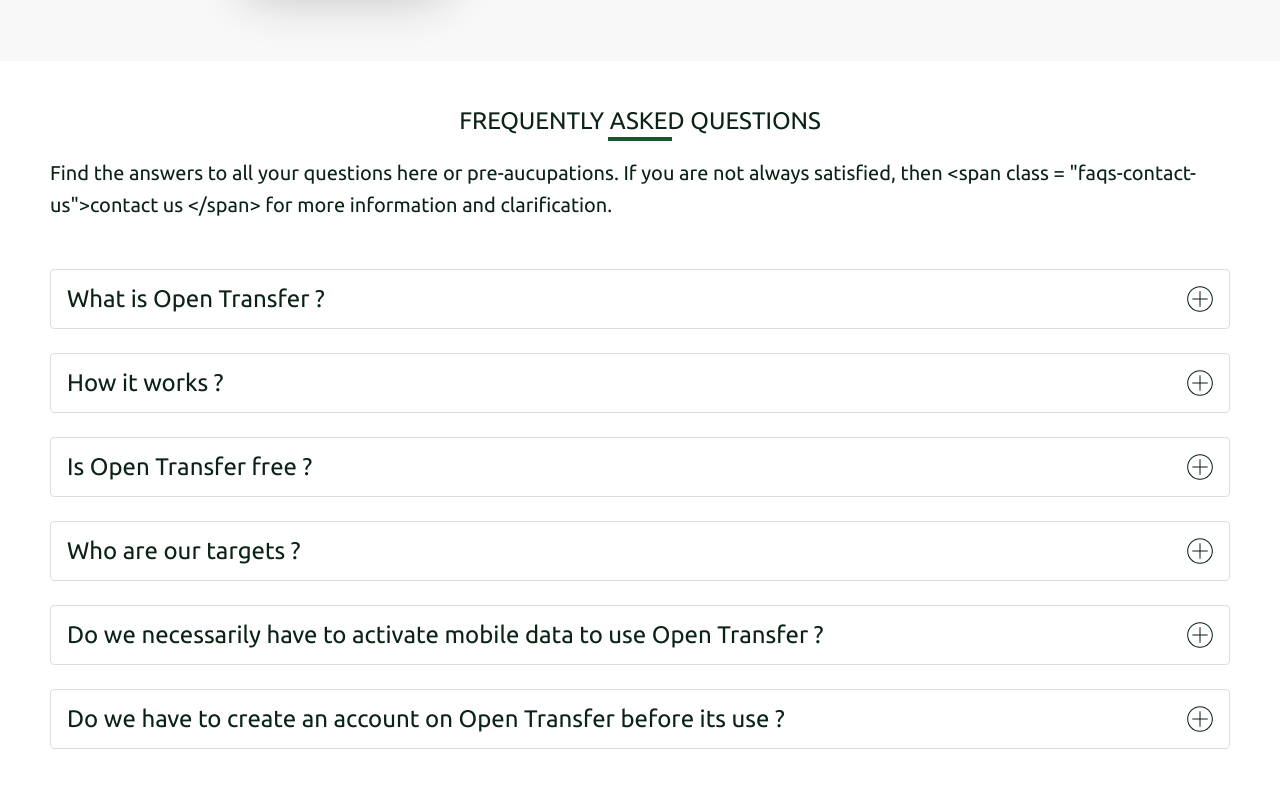
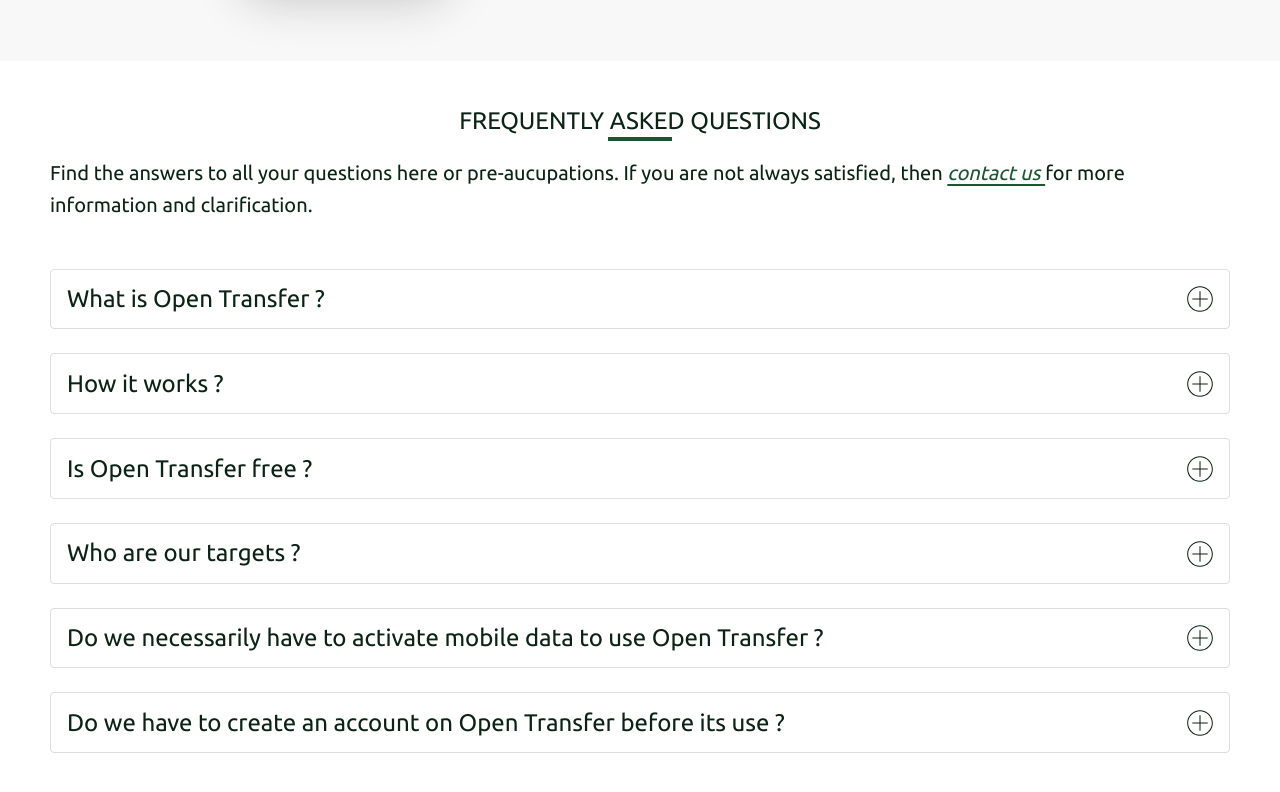
Before and after one commit to cacybernetic/opentransfer, a React (Vite) app: page / in a window 1280 px wide. Shown: the part 1285-2077 px from the top of the page. Built offline with nearby package versions, Linux system fonts and the light colour scheme.

Commit message:
Corrections done !

```diff
--- a/src/common/i18n/english.js
+++ b/src/common/i18n/english.js
@@ -4,7 +4,7 @@
 * @author Obrymec - obrymecsprinces@gmail.com
 * @supported DESKTOP & MOBILE
 * @created 2024-03-04
-* @updated 2024-03-08
+* @updated 2024-03-09
 * @file english.js
 * @type {English}
 * @version 0.0.2
@@ -285,7 +285,9 @@
       </span> for more information and clarification.
     `,
     tr70: "Back",
-    tr71: "Visit at the same time"
+    tr71: "Visit at the same time",
+    tr72: "Unfold",
+    tr73: "Bend"
   }
 };
 
--- a/src/common/i18n/french.js
+++ b/src/common/i18n/french.js
@@ -4,7 +4,7 @@
 * @author Obrymec - obrymecsprinces@gmail.com
 * @supported DESKTOP & MOBILE
 * @created 2024-03-04
-* @updated 2024-03-08
+* @updated 2024-03-09
 * @file french.js
 * @version 0.0.2
 * @type {French}
@@ -302,8 +302,8 @@
     tr68: `
       Trouvez ici les réponses à toutes vos questions ou
       préaucupations. Si vous n'êtes pas toujours satisfait(e),
-      alors contactez-nous pour plus de renseignement et
-      d'éclaircissement.
+      alors <span class = "faqs-contact-us">contactez-nous
+      </span> pour plus de renseignement et d'éclaircissement.
     `,
     tr69: `
       Attention, nous vous informons que la version (0.3.4)
@@ -315,7 +315,9 @@
       disponible sur Google Play.
     `,
     tr70: "Retour",
-    tr71: "Visitez qu'en même"
+    tr71: "Visitez qu'en même",
+    tr72: "Déplier",
+    tr73: "Plier"
   }
 }
 
--- a/src/home/components/faqs/_faqs.scss
+++ b/src/home/components/faqs/_faqs.scss
@@ -4,7 +4,7 @@
 * @fileoverview: Faqs section stylesheets.
 * @supported: DESKTOP & MOBILE
 * @created: 2024-03-08
-* @updated: 2024-03-08
+* @updated: 2024-03-09
 * @file: faqs.scss
 * @version: 0.0.2
 */
@@ -12,15 +12,28 @@
 // Custom dependencies.
 @import "./_variables.scss";
 
+// Content.
+div.faqs-content {
+  margin-top: 48px;
+}
+
 // Question deployed.
 div.faqs-qst-deployed {
   background-color: $faqs-question-bg-color;
   box-shadow: 0 0 4px $faqs-shadow-color;
 }
 
-// Content.
-div.faqs-content {
-  margin-top: 48px;
+// Contact us link.
+span.faqs-contact-us {
+  text-decoration: underline;
+  text-underline-offset: 4px;
+  color: $primary-900;
+  font-style: italic;
+  cursor: pointer;
+  // Hover effect.
+  &:hover {
+    color: $primary-400;
+  }
 }
 
 // Question.
@@ -29,6 +42,10 @@
   color: $faqs-text-color;
   border-radius: 4px;
   width: 100%;
+  // Hover effect.
+  &:hover {
+    box-shadow: 0 0 4px $faqs-shadow-color;
+  }
 }
 
 // Deployed question.
@@ -49,47 +66,10 @@
   }
 }
 
-// Question header.
-div.faqs-qst-header {
-  justify-content: space-between;
-  display: inline-flex;
-  align-items: center;
-  font-size: 24px;
-  padding: 16px;
-  width: 100%;
-  // From 912 to 670.
-  @media #{$faqs-912} {
-    font-size: 20px;
-    padding: 14px;
-  }
-  // From 670 to 592.
-  @media #{$faqs-670} {
-    font-size: 18px;
-    padding: 12px;
-  }
-  // From 592 to 0.
-  @media #{$faqs-592} {
-    font-size: 16px;
-    padding: 10px;
-  }
-  // Right icon.
-  img {
-    cursor: pointer;
-    // From 912 to 0.
-    @media #{$faqs-912} {
-      height: 22px;
-      width: 22px;
-    }
-    // From 670 to 0.
-    @media #{$faqs-670} {
-      height: 18px;
-      width: 18px;
-    }
-  }
-}
-
 // Question content.
 div.faqs-qst-content {
+  border-bottom-right-radius: 4px;
+  border-bottom-left-radius: 4px;
   padding: 0 16px 0 16px;
   line-height: 32px;
   overflow: hidden;
@@ -132,6 +112,55 @@
   }
 }
 
+// Question header.
+div.faqs-qst-header {
+  justify-content: space-between;
+  border-top-right-radius: 4px;
+  border-top-left-radius: 4px;
+  display: inline-flex;
+  align-items: center;
+  column-gap: 12px;
+  cursor: pointer;
+  font-size: 24px;
+  padding: 16px;
+  width: 100%;
+  // From 912 to 670.
+  @media #{$faqs-912} {
+    font-size: 20px;
+    padding: 14px;
+  }
+  // From 670 to 592.
+  @media #{$faqs-670} {
+    font-size: 18px;
+    padding: 12px;
+  }
+  // From 592 to 0.
+  @media #{$faqs-592} {
+    font-size: 16px;
+    padding: 10px;
+  }
+  // Right icon.
+  img {
+    min-height: 26px;
+    min-width: 26px;
+    cursor: pointer;
+    // From 912 to 0.
+    @media #{$faqs-912} {
+      min-height: 22px;
+      min-width: 22px;
+      height: 22px;
+      width: 22px;
+    }
+    // From 670 to 0.
+    @media #{$faqs-670} {
+      min-height: 18px;
+      min-width: 18px;
+      height: 18px;
+      width: 18px;
+    }
+  }
+}
+
 // Faqs.
 section.faqs {
   background-color: $faqs-bg-color;
@@ -149,9 +178,22 @@
   }
   // Big title.
   & > h2 {
+    text-transform: uppercase;
     color: $faqs-text-color;
-    text-transform: uppercase;
+    text-align: center;
     font-size: 24px;
+    // From 912 to 670.
+    @media #{$faqs-912} {
+      font-size: 20px;
+    }
+    // From 670 to 592.
+    @media #{$faqs-670} {
+      font-size: 18px;
+    }
+    // From 592 to 0.
+    @media #{$faqs-592} {
+      font-size: 16px;
+    }
   }
   // Bottom bar.
   & > hr {
--- a/src/home/components/faqs/faqs.jsx
+++ b/src/home/components/faqs/faqs.jsx
@@ -4,9 +4,9 @@
 * @fileoverview The faqs view section.
 * @supported DESKTOP & MOBILE
 *	@created 2024-03-08
-*	@updated 2024-03-08
+*	@updated 2024-03-09
 *	@file faqs.jsx
-*	@version 0.0.1
+*	@version 0.0.3
 */
 
 // React dependencies.
@@ -28,16 +28,27 @@
     `faqs-question${(!isHidden ? " faqs-qst-deployed" : '')}`
   }>
     {/** Header */}
-    <div className = "faqs-qst-header">
+    <div
+      onClick = {() => hide(!isHidden)}
+      className = "faqs-qst-header"
+    >
       {/** Question */}
       <h3>{question}</h3>
-      {/** icon */}
-      <img
-        src = {isHidden ? addIcon : substractIcon}
-        onClick = {() => hide (!isHidden)}
-        height = {26} width = {26}
-        alt = "Right icon."
-      />
+      {/** Icon container */}
+      <span
+        data-tts = "up"
+        aria-label = {
+          (isHidden ? lang.getText("tr72") : lang.getText("tr73"))
+        }
+      >
+        {/** Vector icon */}
+        <img
+          src = {(isHidden ? addIcon : substractIcon)}
+          onClick = {() => hide(!isHidden)}
+          height = {26} width = {26}
+          alt = "Right icon."
+        />
+      </span>
     </div>
     {/** Content*/}
     <div className = {
@@ -134,7 +145,9 @@
     {/** Bottom bar */}
     <hr/>
     {/** Short description */}
-    <span>{lang.getText("tr68")}</span>
+    <span dangerouslySetInnerHTML = {{
+      __html: lang.getText("tr68")
+    }}></span>
     {/** Content */}
     <div className = "faqs-content">
       {/** Question 1 */}
```
Also changed, not shown: src/home/components/features/_features.scss (+13 -1 lines), public/style.css.
